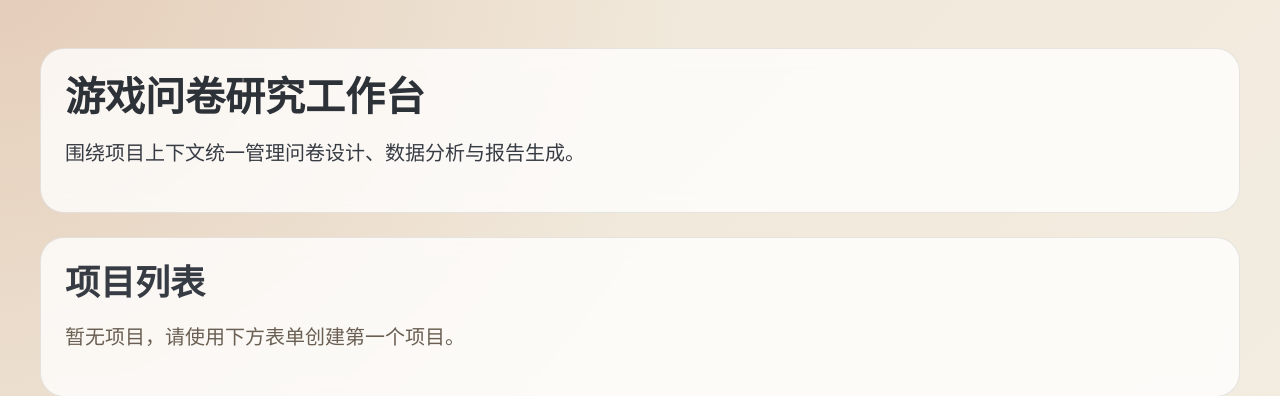
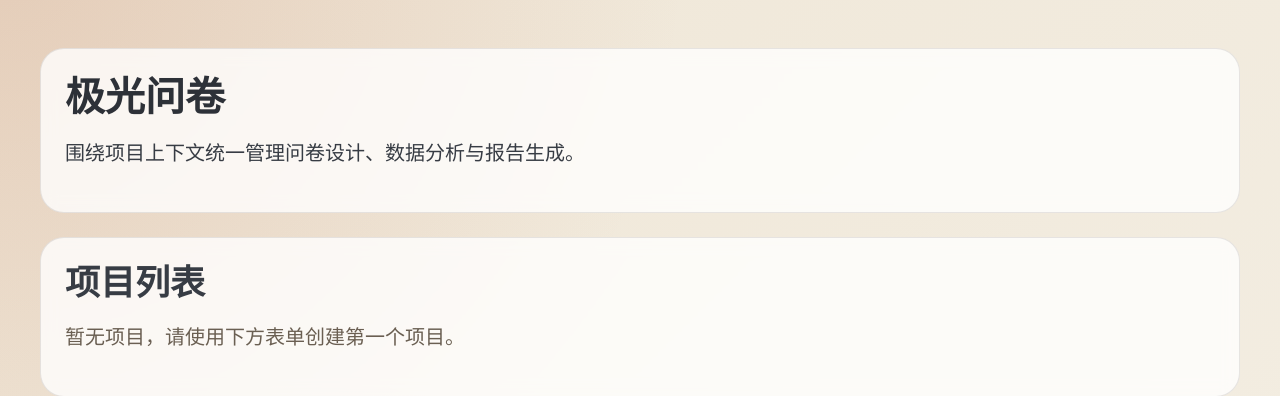
Before and after one commit to MOYAI1234/game-survey-workbench, a FastAPI app: page / in a window 1280 px wide. Shown: the part 59-455 px from the top of the page. Run offline with FastAPI, Linux system fonts and the light colour scheme; data that the repository does not hold is empty; some libraries are stand-ins or nearby versions.

Commit message:
feat(2.0F): rebrand to 极光问卷 (Aurora Survey)

```diff
--- a/src/game_survey_workbench/templates/index.html
+++ b/src/game_survey_workbench/templates/index.html
@@ -1,8 +1,8 @@
 {% extends "layout.html" %}
-{% block title %}游戏问卷研究工作台{% endblock %}
+{% block title %}极光问卷{% endblock %}
 {% block content %}
 <section class="hero">
-  <h1>游戏问卷研究工作台</h1>
+  <h1>极光问卷</h1>
   <p>围绕项目上下文统一管理问卷设计、数据分析与报告生成。</p>
 </section>
 
```
Also changed, not shown: tests/test_1_0_i18n.py (+1 -1 lines), tests/test_pico_integration.py (+7 -0 lines).
